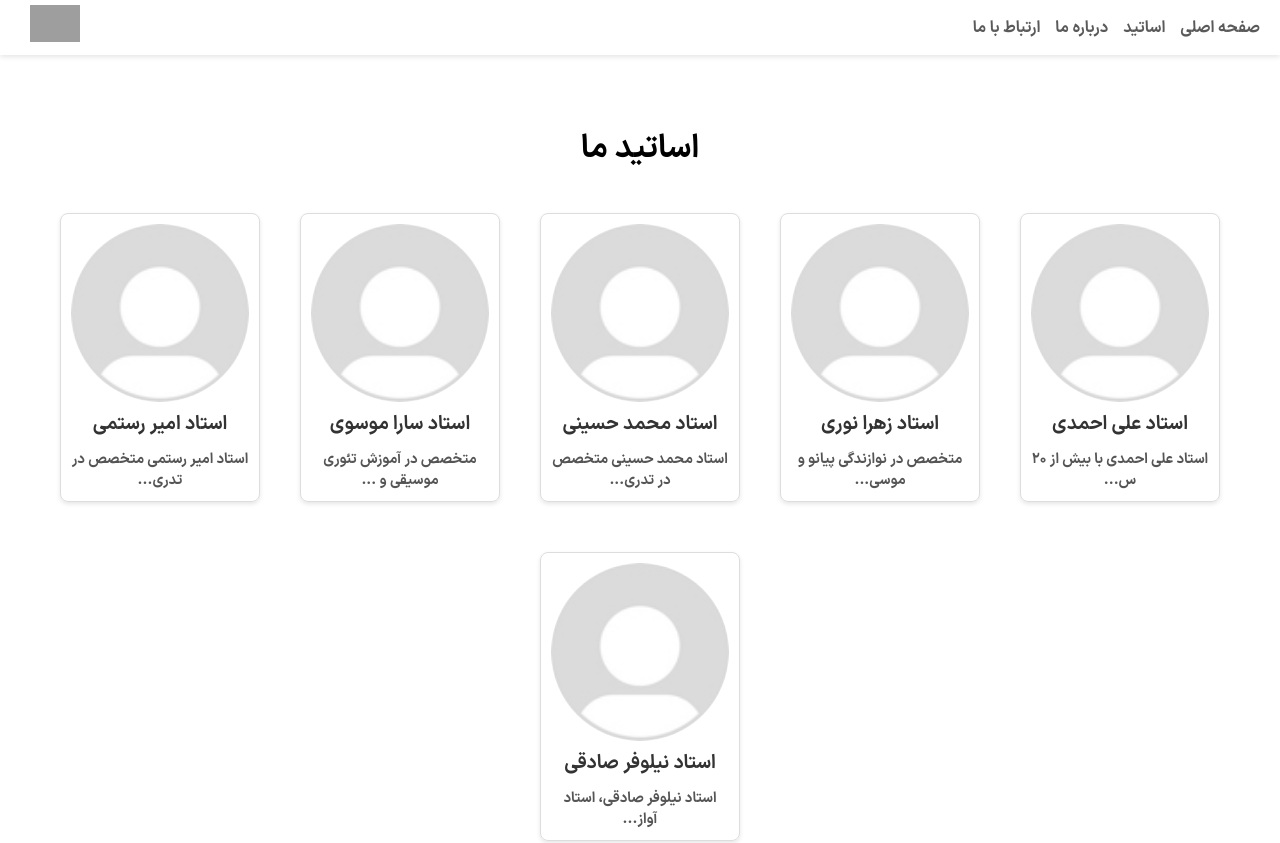
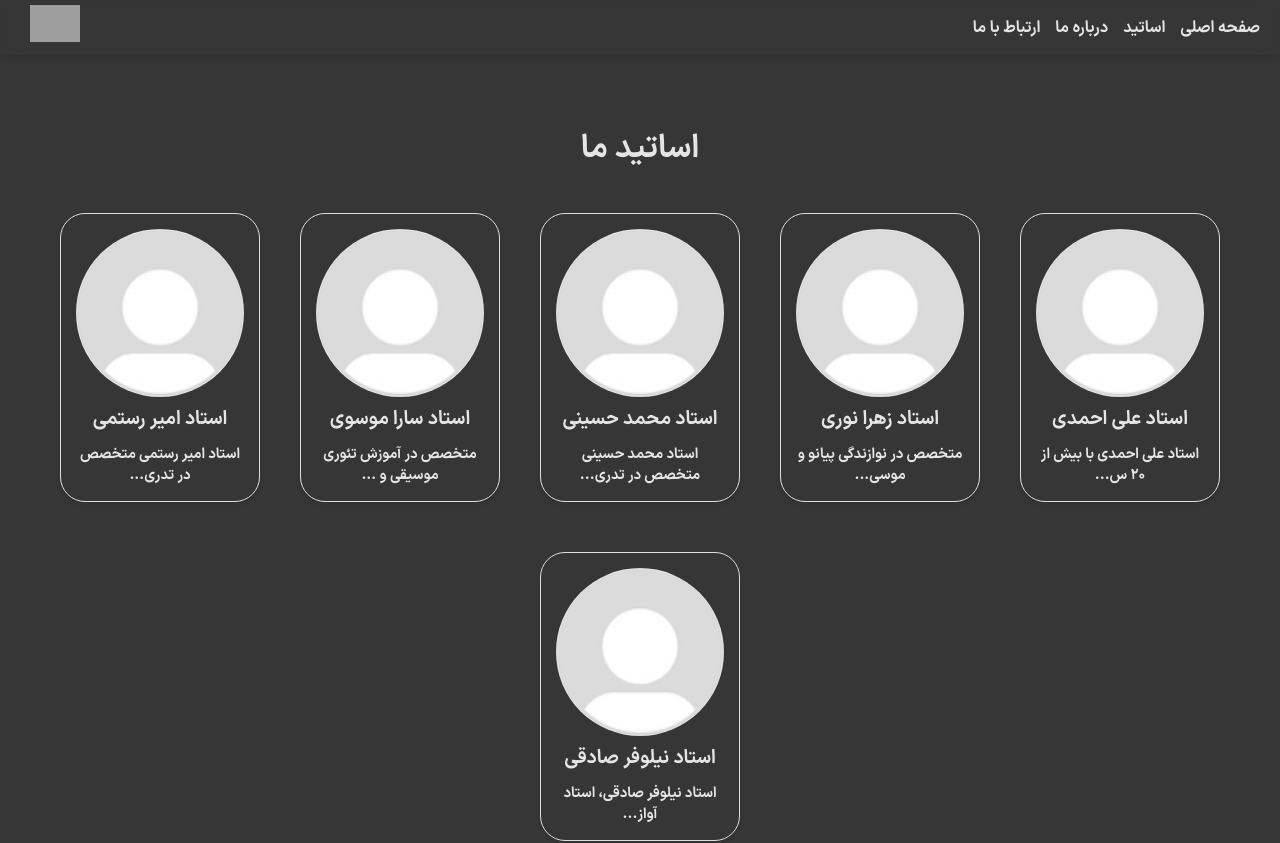
Before and after one commit to amirroohi/lena-music, a React (Vite) app: page /teachers in a window 1280 px wide. Shown: the top 843 px of the page. Built offline with nearby package versions, Linux system fonts and the light colour scheme; grey boxes are pictures that could not be loaded.

Commit message:
bg-color and txt-color  modified

```diff
--- a/src/components/About.css
+++ b/src/components/About.css
@@ -6,12 +6,10 @@
 
 .about h1 {
   font-size: 2.5em;
-  color: #333;
   margin-bottom: 100px;
 }
 
 .about p {
   font-size: 1.2em;
-  color: #555;
   line-height: 1.6;
 }
--- a/src/components/Contact.css
+++ b/src/components/Contact.css
@@ -6,7 +6,6 @@
 
 .contact h1 {
   font-size: 2.5em;
-  color: #333;
   margin-bottom: 40px;
 }
 
@@ -18,5 +17,4 @@
 .contact li {
   font-size: 1.2em;
   margin: 10px 0;
-  color: #555;
 }
--- a/src/components/Home.css
+++ b/src/components/Home.css
@@ -6,7 +6,7 @@
   width: 100%;
   height: 90vh; /* ارتفاع بخش */
   background: linear-gradient(to bottom, rgba(0, 0, 0, 0.5), rgba(0, 0, 0, 0.5)),
-    url("/piano-wallpaper.jpg"); /* تصویر پس‌زمینه */
+    url("/rsz_piano-wallpaper.jpg"); /* تصویر پس‌زمینه */
   background-size: cover;
   background-position: center;
   display: flex;
@@ -106,7 +106,6 @@
 .about-section p {
   font-size: 1.1rem;
   line-height: 1.6;
-  color: #333;
 }
 
 /* بخش لیست اساتید */
@@ -128,7 +127,8 @@
   flex-wrap: nowrap;
   touch-action: auto;
   max-width: 100%;
-  flex-direction: row-reverse;
+  flex-direction: row;
+  justify-content: center;
   margin: 0 40px;
   scrollbar-width: thin;
 }
@@ -149,7 +149,6 @@
 .teacher-card--home p {
   margin-top: 10px;
   font-size: 1rem;
-  color: #333;
 }
 
 /* واکنش‌گرایی */
--- a/src/components/Navbar.css
+++ b/src/components/Navbar.css
@@ -9,7 +9,7 @@
   padding: 10px 20px;
   background: rgba(255, 255, 255, 0); /* پس‌زمینه نیمه‌شفاف */
   backdrop-filter: blur(10px); /* افکت تار شدن */
-  color: black; /* تغییر رنگ متن برای تطابق با پس‌زمینه */
+  color: rgba(255, 255, 255, 0.87); /* تغییر رنگ متن برای تطابق با پس‌زمینه */
   position: sticky; /* Navbar چسبیده به بالای صفحه */
   top: 0; /* موقعیت بالای صفحه */
   z-index: 1000; /* بالاترین لایه */
@@ -37,7 +37,7 @@
 .navbar-links li a {
   display: inline-block;
   text-align: center;
-  color: #5a5a5a;
+  color: rgba(255, 255, 255, 0.87);
   text-decoration: none;
   padding: 8px 0;
 }
@@ -67,7 +67,7 @@
   width: 25px;
   height: 3px;
   border-radius: 5px;
-  background-color: #353535;
+  background-color: rgba(255, 255, 255, 0.87);
   transition: all 0.3s ease; /* تنظیم انیمیشن */
 }
 .activeHamburger .bar:first-child {
@@ -91,7 +91,7 @@
   .navbar-links {
     display: flex;
     flex-direction: column;
-    background-color: #333;
+    background-color: rgba(255, 255, 255, 0.87);
     position: absolute;
     top: 60px;
     right: 0;
@@ -120,7 +120,7 @@
   }
 
   .navbar-links li a {
-    color: #f7f7f7;
+    color: #242424;
   }
 
   .navbar-links.active {
--- a/src/components/Teachers.css
+++ b/src/components/Teachers.css
@@ -17,9 +17,9 @@
 .teacher-card {
   width: 200px;
   max-width: 300px;
-  padding: 10px;
+  padding: 15px;
   border: 1px solid #ddd;
-  border-radius: 8px;
+  border-radius: 25px;
   box-shadow: 0 2px 4px rgba(0, 0, 0, 0.1);
   text-align: center;
 }
@@ -33,13 +33,12 @@
 
 .teacher-card h2 {
   font-size: 1.2em;
-  color: #333;
+  color: rgba(255, 255, 255, 0.87);
   margin-bottom: 10px;
 }
 
 .teacher-card p {
   font-size: 0.9em;
-  color: #555;
 }
 
 /* واکنش‌گرایی */
--- a/src/index.css
+++ b/src/index.css
@@ -83,3 +83,10 @@ a,a:hover{
 html{
   scroll-behavior: smooth;
 }
+body{
+  background-color: #363636;
+  color: rgba(255, 255, 255, 0.87);
+}
+p{
+  color: rgba(255, 255, 255, 0.87);
+}
```
Also changed, not shown: public/rsz_piano-wallpaper.jpg (added).
